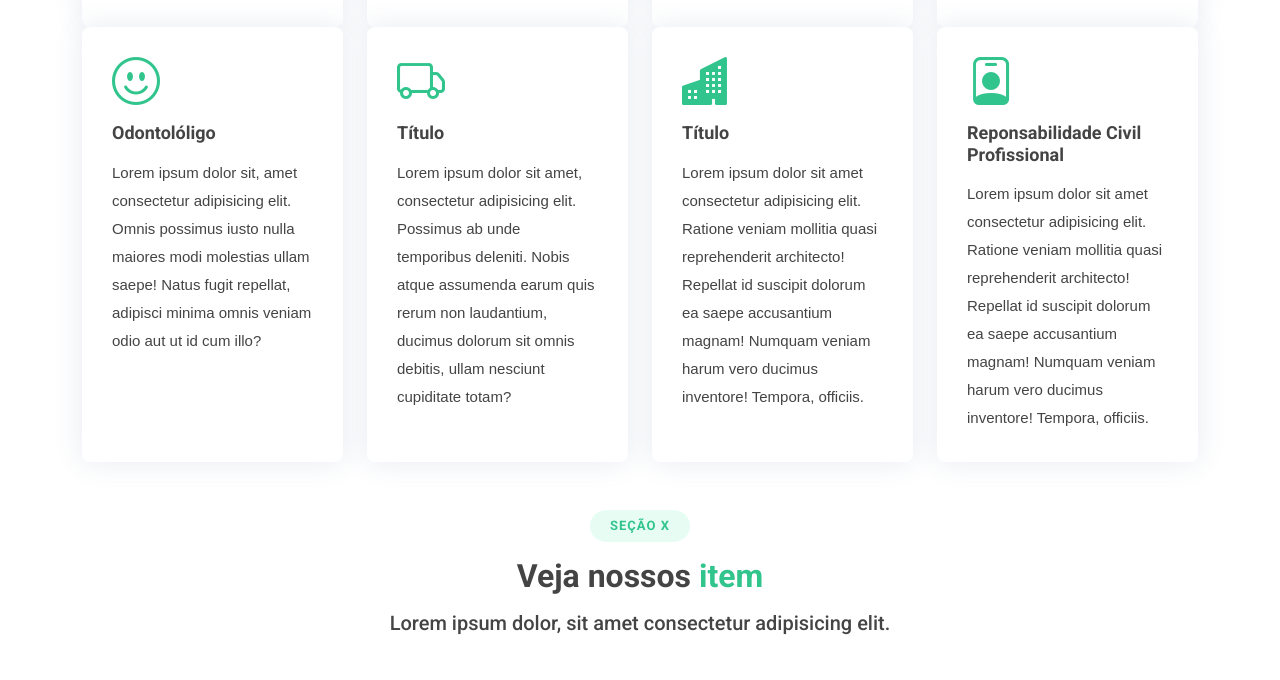
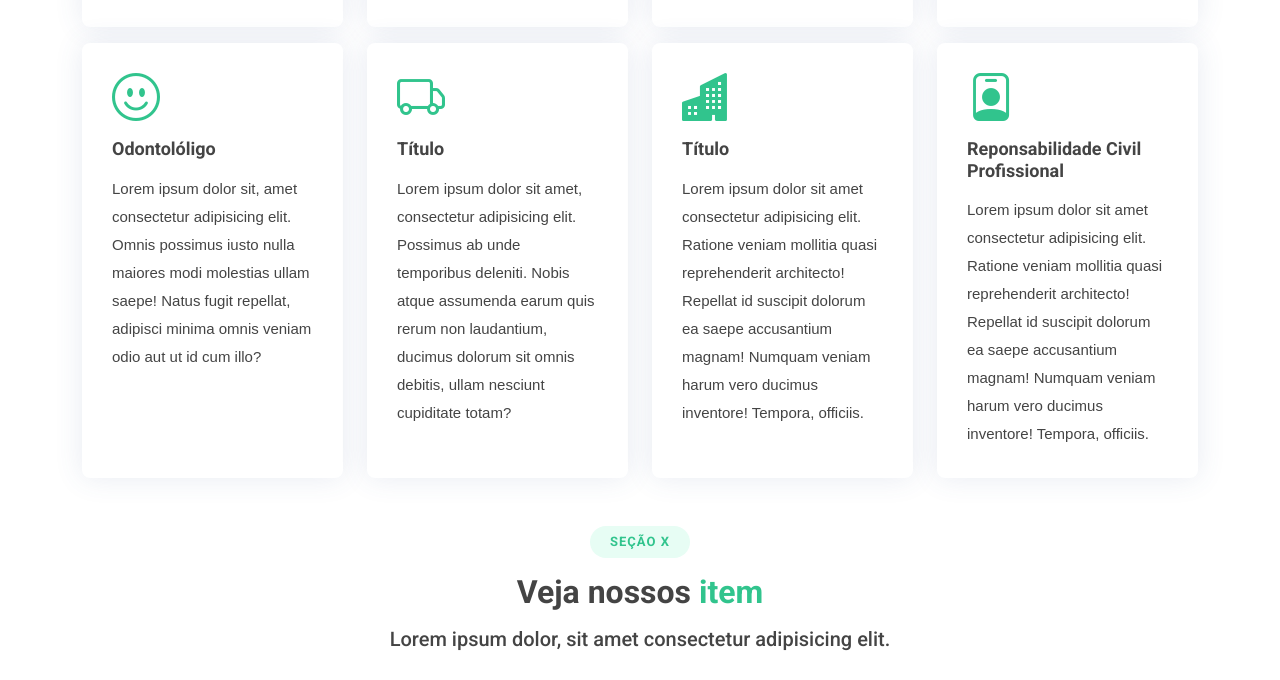
Before and after one commit to Krittz/modelo-a, a website: page index.html in a window 1280 px wide. Shown: the part 2159-2839 px from the top of the page. Drawn offline with nearby package versions, Linux system fonts and the light colour scheme; a script that the page names is missing.

Commit message:
Encerrado

```diff
--- a/index.html
+++ b/index.html
@@ -262,6 +262,8 @@
                                 maxime molestias aperiam ab, quis enim deserunt earum.</p>
                         </div>
                     </div>
+                </div>
+                <div class="row mt-3">
                     <div class="col-md-6 col-lg-3 d-flex align-items-stretch mb-5 mb-lg-0">
                         <div class="icon-box" data-aos="fade-up" data-aos-delay="100">
                             <div class="icon"><i class="bi bi-emoji-smile"></i></div>
@@ -298,7 +300,6 @@
                                 accusantium magnam! Numquam veniam harum vero ducimus inventore! Tempora, officiis.</p>
                         </div>
                     </div>
-
                 </div>
             </div>
         </section>
```
